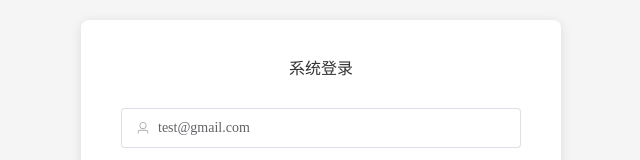
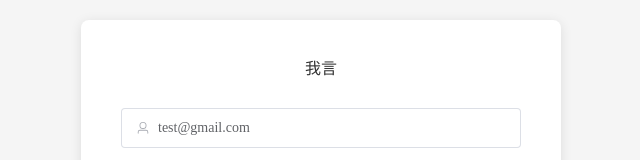
Before and after one commit to shuangxunian/my-note, a Vue app: page /#/login in a window 1280 px wide. Shown: the part 223-383 px from the top of the page, without its empty margins (319-959 px from the left). Built offline with nearby package versions, Linux system fonts and the light colour scheme; a small style sheet from the web is missing.

Commit message:
fix: issus 3

```diff
--- a/src/utils/Tools.ts
+++ b/src/utils/Tools.ts
@@ -97,7 +97,7 @@ export const toolBarOptions: IToolBarItem[] = [
         editable: true,
         strokeWidth: this.strokeWidth,
         stroke: this.stroke,
-        fill: this.fill,
+        // fill: this.fill,
       })
     },
 
--- a/src/views/login/UserLogin.vue
+++ b/src/views/login/UserLogin.vue
@@ -53,7 +53,7 @@ const handleLogin = async (formEl: FormInstance | undefined) => {
 <template>
   <div class="login-container">
     <div class="login-box">
-      <h2>系统登录</h2>
+      <h2>我言</h2>
       <el-form ref="loginFormRef" :model="loginForm" :rules="rules" label-width="0" size="large">
         <el-form-item prop="userMail">
           <el-input v-model="loginForm.userMail" placeholder="邮箱" :prefix-icon="User" />
```
